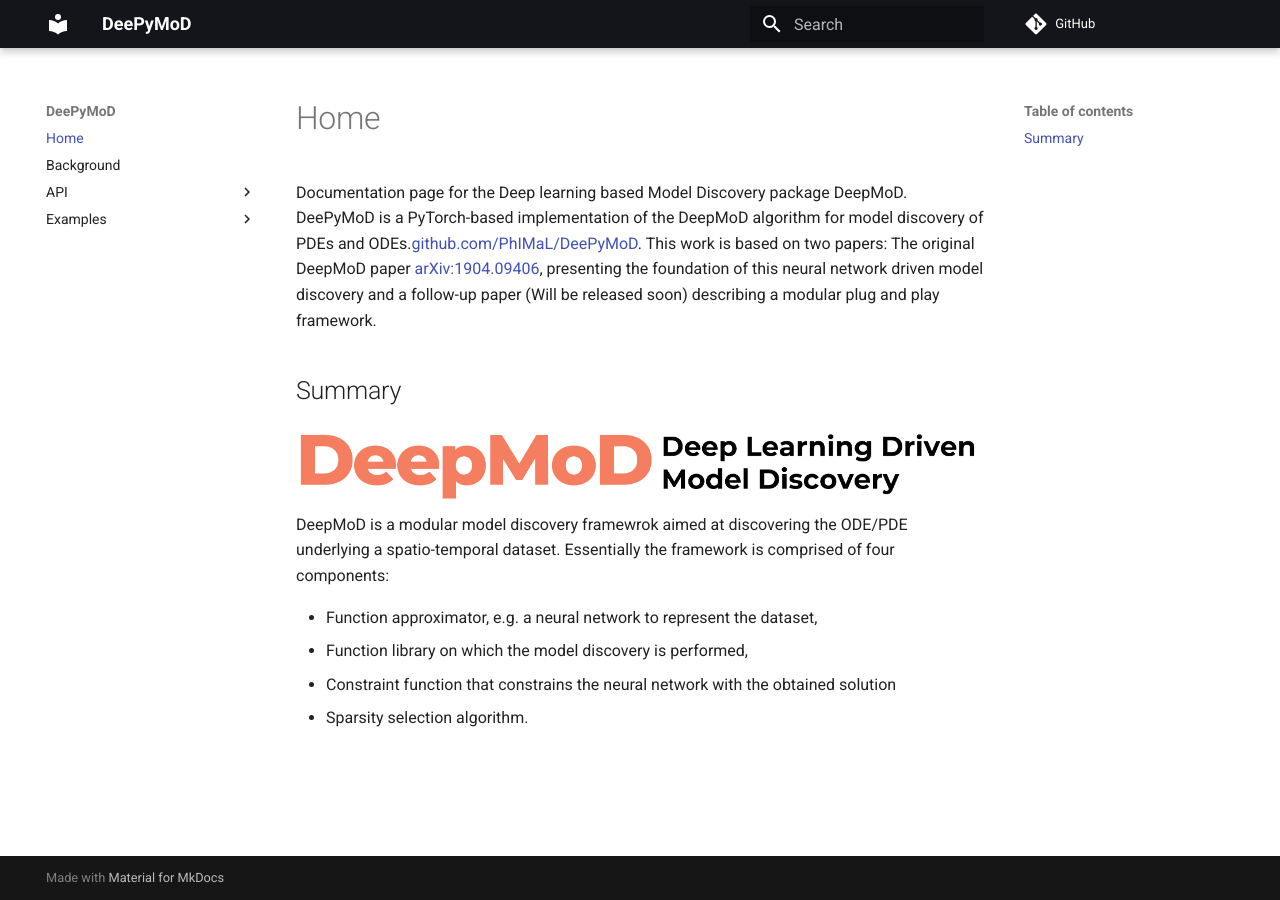
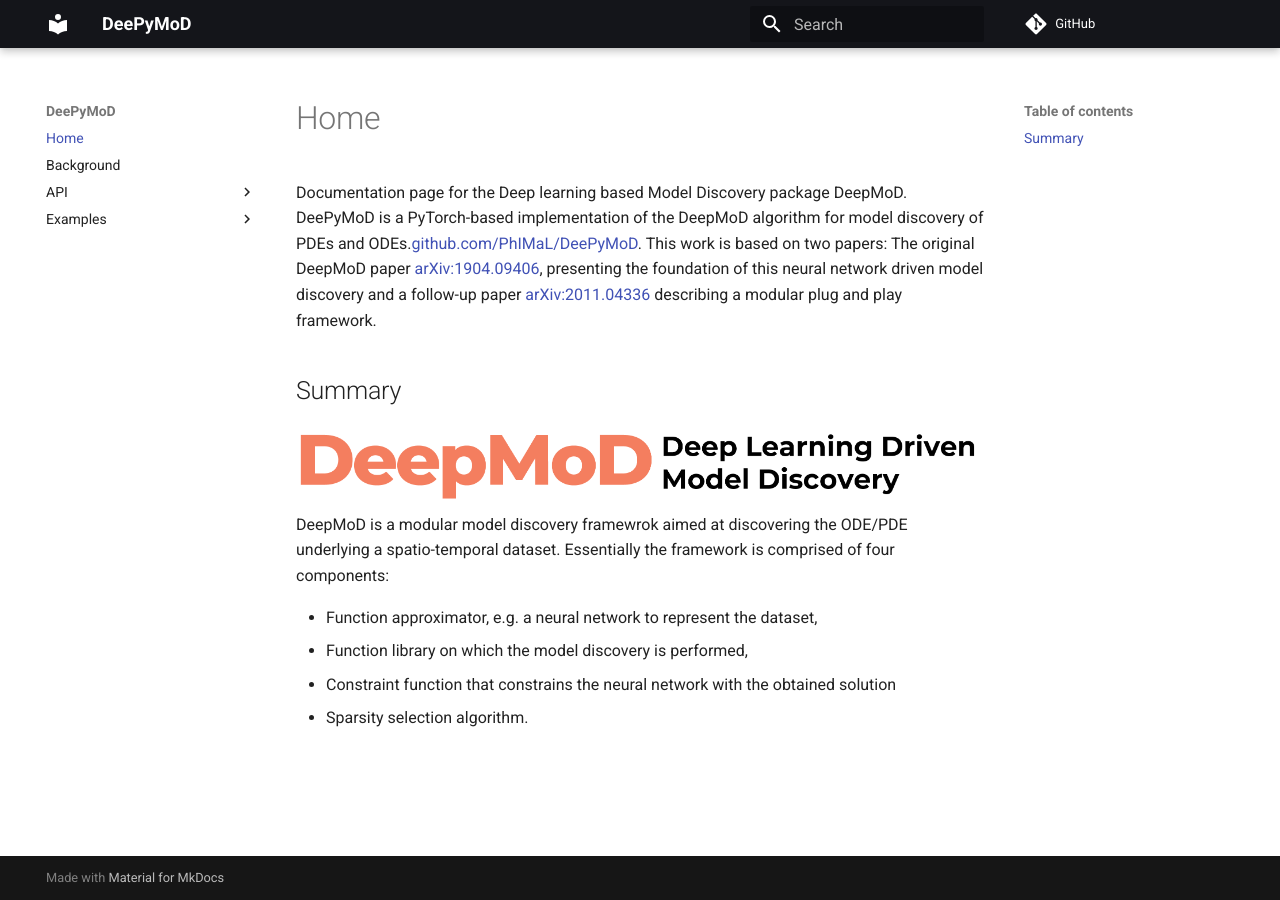
Before and after one commit to PhIMaL/DeePyMoD, an MkDocs documentation site: the page built from docs/index.md, in a window 1280 px wide. Built offline with MkDocs 1.6.1 and Material for MkDocs 9.7.7, drawn with Linux system fonts in a browser that asks for light colours; comment, search, counter and statistics services are not loaded.

```diff
--- a/docs/index.md
+++ b/docs/index.md
@@ -1,4 +1,4 @@
-Documentation page for the Deep learning based Model Discovery package DeepMoD. DeePyMoD is a PyTorch-based implementation of the DeepMoD algorithm for model discovery of PDEs and ODEs.[github.com/PhIMaL/DeePyMoD](https://github.com/PhIMaL/DeePyMoD). This work is based on two papers: The original DeepMoD paper  [arXiv:1904.09406](http://arxiv.org/abs/1904.09406), presenting the foundation of this neural network driven model discovery and a follow-up paper (Will be released soon) describing a modular plug and play framework.
+Documentation page for the Deep learning based Model Discovery package DeepMoD. DeePyMoD is a PyTorch-based implementation of the DeepMoD algorithm for model discovery of PDEs and ODEs.[github.com/PhIMaL/DeePyMoD](https://github.com/PhIMaL/DeePyMoD). This work is based on two papers: The original DeepMoD paper  [arXiv:1904.09406](http://arxiv.org/abs/1904.09406), presenting the foundation of this neural network driven model discovery and a follow-up paper [arXiv:2011.04336](https://arxiv.org/abs/2011.04336) describing a modular plug and play framework.
 
 ## Summary
 ![Screenshot](figures/DeepMoD_logo.png)
```
Also changed, not shown: README.md (+4 -6 lines).
